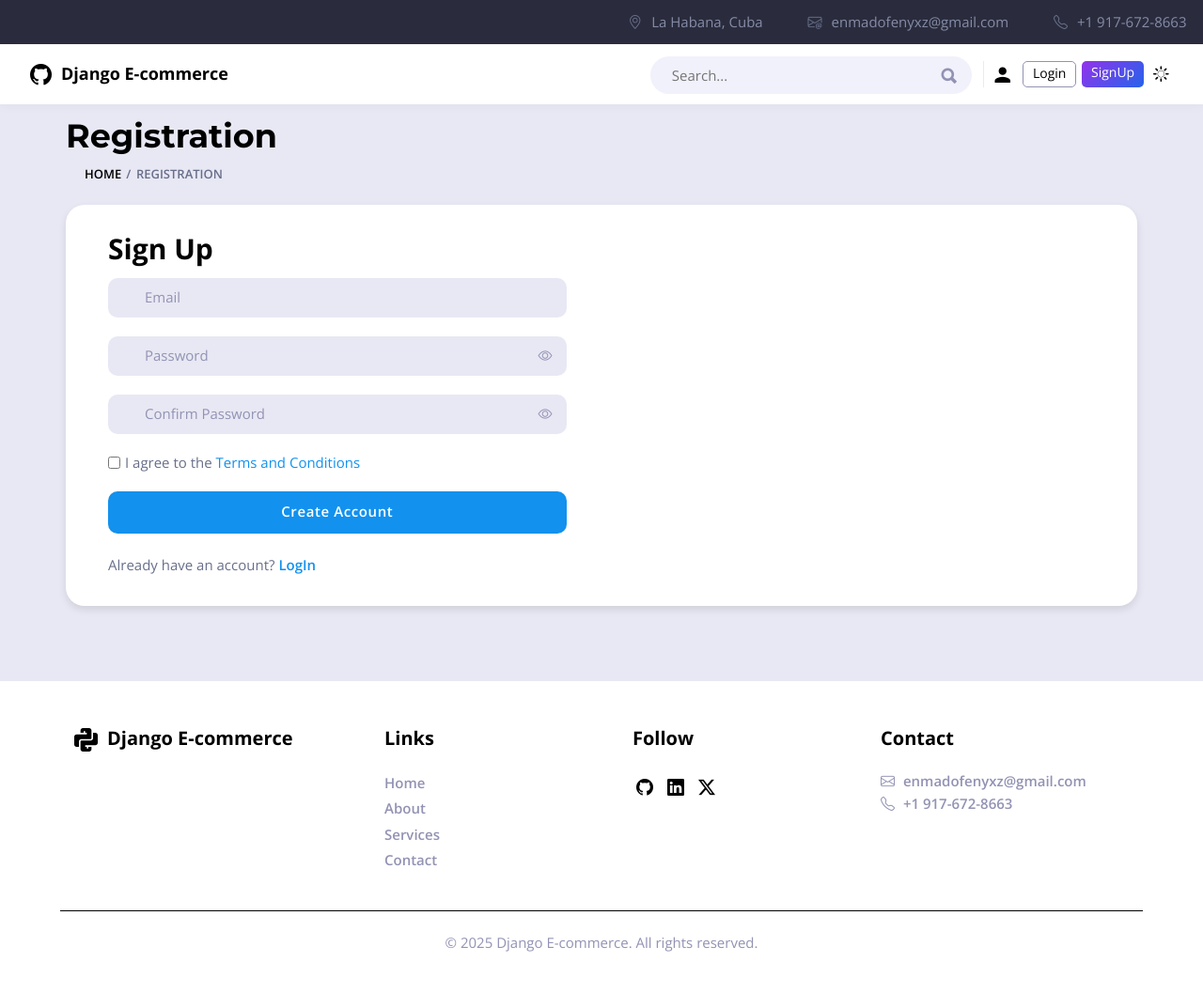
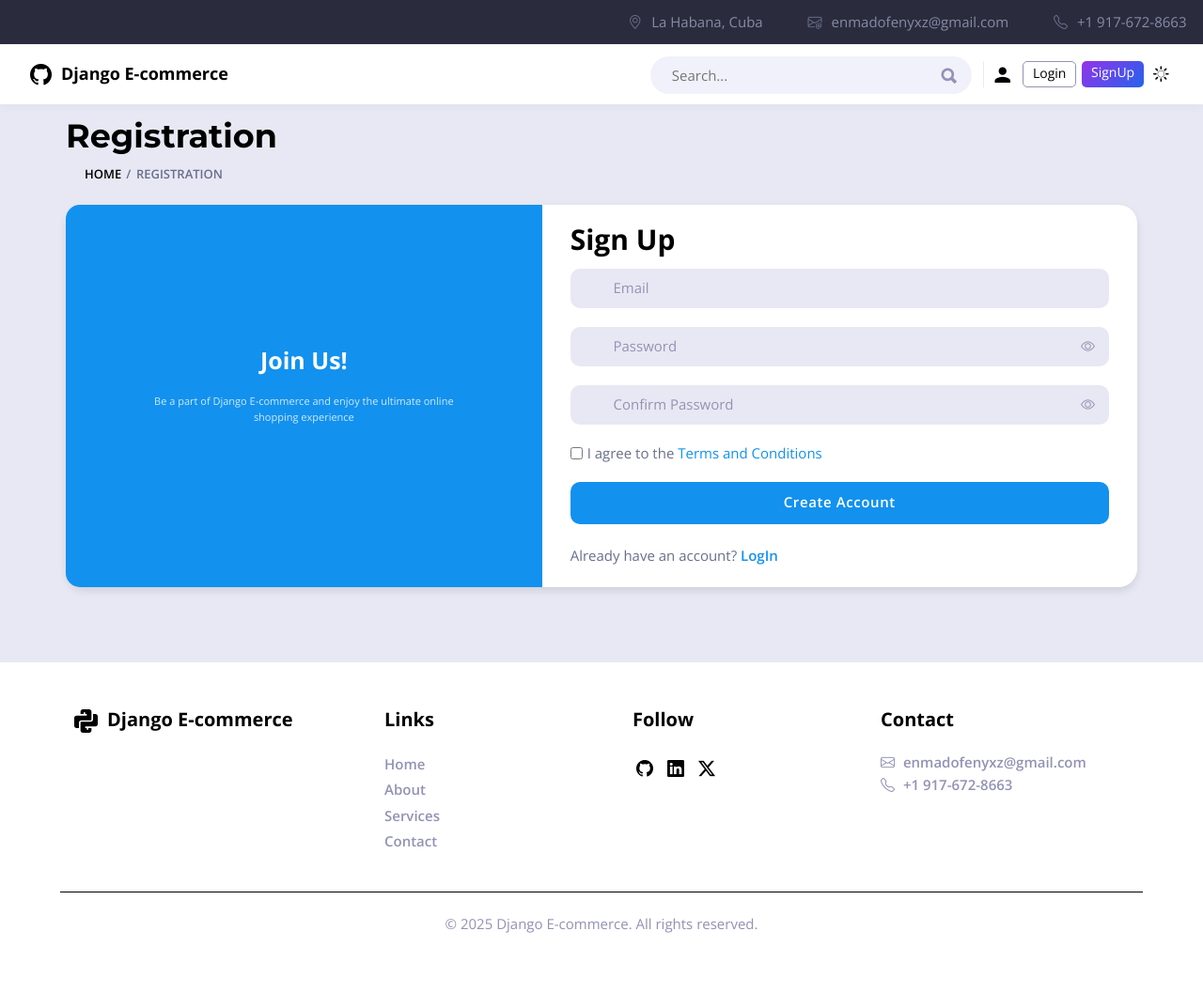
Before and after one commit to FEMADOX/Django-E-commers-Course, a Django app: page /account/signup/ in a window 1280 px wide. Shown: the whole page at 94% size. After the commit the page ends 993 px from the top, so only its background shows below. Run offline with Django 5.2, Linux system fonts and the light colour scheme; some libraries are stand-ins or nearby versions.

Commit message:
feat: Add user authentication pages for login and signup with associated base and form styling.

```diff
--- a/static/css/base.css
+++ b/static/css/base.css
@@ -710,10 +710,6 @@ div.email-reset-confirm-form>.errorlist {
     color: red;
 }
 
-form.login {
-    margin-left: 5px;
-}
-
 .invalid-feedback>p>strong {
     color: red;
 }
--- a/static/css/components/forms.css
+++ b/static/css/components/forms.css
@@ -109,8 +109,6 @@ form.register {
    ========================================================================== */
 
 form.login {
-    margin-left: 5px;
-
     .woocommerce & {
         border: 1px solid var(--border-color);
         border-radius: 3px;
--- a/static/css/pages/auth.css
+++ b/static/css/pages/auth.css
@@ -6,6 +6,48 @@
 /* ==========================================================================
    Auth Layout
    ========================================================================== */
+
+.auth-welcome {
+    display: none;
+    background-color: var(--third-color);
+    color: white;
+    padding: 40px;
+    flex-direction: column;
+    justify-content: center;
+    align-items: center;
+    text-align: center;
+    border-radius: 15px 0 0 15px;
+
+    .darkmode & {
+        filter: brightness(0.8);
+    }
+
+
+    .welcome-content {
+        max-width: 80%;
+
+        h2 {
+            font-size: 2.5rem;
+            margin-bottom: 20px;
+            color: white;
+        }
+
+        p {
+            font-size: 1.1rem;
+            opacity: 0.8;
+            line-height: 1.6;
+        }
+    }
+
+    @media (min-width: 992px) {
+        display: flex;
+        border-radius: 15px 0 0 15px;
+        background-color: var(--third-color);
+        overflow: hidden;
+        max-width: 100%;
+        margin: 0;
+    }
+}
 
 .auth-wrap {
     .auth-col {
@@ -23,6 +65,15 @@
         div {
             width: 100%;
         }
+
+        a {
+            transition: border-bottom 0.2s;
+
+            &:hover {
+                border-bottom: 1px solid rgba(18, 145, 238, 0.8);
+            }
+        }
+
     }
 
     .auth-submit {
@@ -357,15 +408,27 @@ form.register {
 }
 
 @media (min-width: 768px) {
+    .auth-wrap .auth-col {
+        width: 70%;
+        align-items: flex-start;
+    }
+
     .auth-header p {
         font-size: 1.3rem;
     }
 }
 
-@media (min-width: 993px) {
+@media (min-width: 992px) {
+    .page-cont {
+        display: grid;
+        grid-template-columns: .8fr 1fr;
+        padding: 0;
+    }
+
     .auth-wrap .auth-col {
-        width: 46%;
-        margin: 0 5px;
+        width: 100%;
+        margin: 0;
+        padding: 20px 30px;
         float: left;
         max-width: none;
         display: block;
--- a/templates/account/login.html
+++ b/templates/account/login.html
@@ -21,6 +21,12 @@
     <li>Login</li>
   </ul>
   <article class="page-cont">
+    <div class="auth-welcome">
+      <div class="welcome-content">
+        <h2>Welcome Back!</h2>
+        <p>Step into Django E-commerce and discover the latest arrivals curated just for you.</p>
+      </div>
+    </div>
     <div class="page-styling">
       <div class="auth-wrap">
         <div class="auth-col">
--- a/templates/account/signup.html
+++ b/templates/account/signup.html
@@ -21,6 +21,12 @@
     <li>Registration</li>
   </ul>
   <article class="page-cont">
+    <div class="auth-welcome">
+      <div class="welcome-content">
+        <h2>Join Us!</h2>
+        <p>Be a part of Django E-commerce and enjoy the ultimate online shopping experience</p>
+      </div>
+    </div>
     <div class="page-styling">
       <div class="auth-wrap">
         <div class="auth-col">
```
